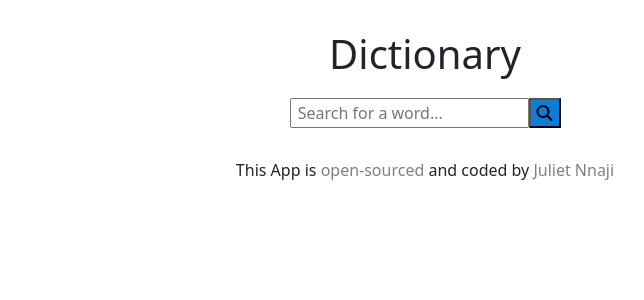
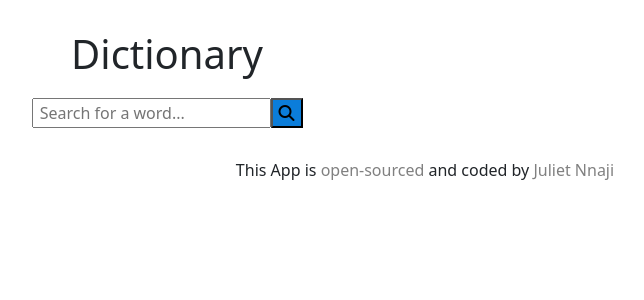
Before and after one commit to JulietNnaji/react-dictionary-app, a React (Create React App) app: page / in a window 1280 px wide. Shown: the top 300 px of the page, without its empty margins (215-859 px from the left). Built offline with nearby package versions, Linux system fonts and the light colour scheme.

Commit message:
Added the dictionary word definitions

```diff
--- a/src/App.css
+++ b/src/App.css
@@ -1,9 +1,10 @@
-.App {
-  text-align: center;
+.App{
+  max-width: 600px;
 }
 
 h1, footer{
   margin-top: 30px;
+  text-align: center;
 }
 .owner a{
   text-decoration: none;
--- a/src/App.js
+++ b/src/App.js
@@ -5,16 +5,20 @@ import './App.css';
 
 export default function App() {
   return (
-    <div className="App ">
+    <div className ="container">
+    <div className="box">
+      <div className ="App">
       <h1>
  Dictionary
  </h1>
  <div>
 <Dictionary />
 </div>
+</div>
 <footer  className ="owner">
   This App is <a href ="https://github.com/JulietNnaji/react-dictionary-app" target= "_blank" rel = "noreferrer"> open-sourced </a> and coded by <a href ="https://github.com/JulietNnaji" target= "_blank" rel = "noreferrer"> Juliet Nnaji </a>
 </footer>
     </div>
+    </div>
   );
 }
--- a/src/Dictionary.css
+++ b/src/Dictionary.css
@@ -1,7 +1,18 @@
 .Dictionary{
-margin: 20px 0;
+margin: 20px;
 }
 
 .button{
     background:#0B7DDA;
 }
+.word{
+    margin-top: 25px;
+    background: grey;
+    border: 2px solid;
+    border-radius: 10px;
+    padding-left: 30px;
+}
+
+.formSearch{
+    text-align: center;
+}
--- a/src/Dictionary.js
+++ b/src/Dictionary.js
@@ -1,20 +1,20 @@
 import React, { useState } from "react";
 import axios from "axios";
+import FirstDisplay from "./FirstDisplay";
 import './Dictionary.css';
 
 export default function Dictionary(){
-    let [word, setWords] = useState (null);
+    let [word, setWords] = useState ("");
+let [result, displayResult] = useState (null);
 
 function displayWord (response) {
-    console.log(response.data);
-
+    displayResult(response.data[0]);
 }
 
     function searchWord(event){
         event.preventDefault();
-        alert (` Searching for ${word}...`);
 
-   let apiUrl = `https://api.dictionaryapi.dev/api/v2entries/en/${word}`;
+   let apiUrl = `https://api.dictionaryapi.dev/api/v2/entries/en/${word}`;
    axios.get(apiUrl).then(displayWord);
     }
 
@@ -23,13 +23,13 @@ function wordChange(event){
 }
 
     return (
-        <div className= "container">
+        <div>
             <div className ="Dictionary">
-<form onSubmit= {searchWord}>
+<form onSubmit= {searchWord} className ="formSearch">
     <input type ="search" placeholder =" Search for a word..." onChange ={wordChange} />
  <button type = "submit" className= "button"> <i className="fa-solid fa-magnifying-glass"></i> </button>
 </form>
-
+<FirstDisplay result ={result}/>
 </div>
         </div>
     );
--- /dev/null
+++ b/src/FirstDisplay.js
@@ -0,0 +1,25 @@
+import React  from "react";
+import Results from "./Results";
+import "./Dictionary.css";
+
+export default function FirstDisplay(props){
+    if (props.result){
+        return <div>
+         <h2 className = "word">
+         {props.result.word}
+         </h2>
+         {
+            props.result.meanings.map(function(meaning, index){
+                return (
+                    <div key ={index}>
+                       <Results meaning ={meaning} />
+                        </div>
+                );
+            }
+            )
+         }
+        </div>
+    } else {
+        return null;
+    }
+    }
--- /dev/null
+++ b/src/Results.js
@@ -0,0 +1,28 @@
+import React from "react";
+
+export default function Results (props){
+return (
+    <div>
+        <h3>
+            {props.meaning.partOfSpeech}
+        </h3>
+        {props.meaning.definitions.map(function(definition, index)
+        {
+            return (
+                <ul>
+                <li key = {index}>
+                    <p>
+                        {definition.definition}
+                        </p>
+                        <p>
+                        <em>
+                            {definition.example}
+                        </em>
+                        </p>
+                    </li>
+                    </ul>
+            );
+        })}
+    </div>
+);
+}
--- a/src/index.css
+++ /dev/null
@@ -1,13 +0,0 @@
-body {
-  margin: 0;
-  font-family: -apple-system, BlinkMacSystemFont, 'Segoe UI', 'Roboto', 'Oxygen',
-    'Ubuntu', 'Cantarell', 'Fira Sans', 'Droid Sans', 'Helvetica Neue',
-    sans-serif;
-  -webkit-font-smoothing: antialiased;
-  -moz-osx-font-smoothing: grayscale;
-}
-
-code {
-  font-family: source-code-pro, Menlo, Monaco, Consolas, 'Courier New',
-    monospace;
-}
--- a/src/index.js
+++ b/src/index.js
@@ -1,6 +1,5 @@
 import React from 'react';
 import ReactDOM from 'react-dom/client';
-import './index.css';
 import App from './App';
 import reportWebVitals from './reportWebVitals';
 
```
